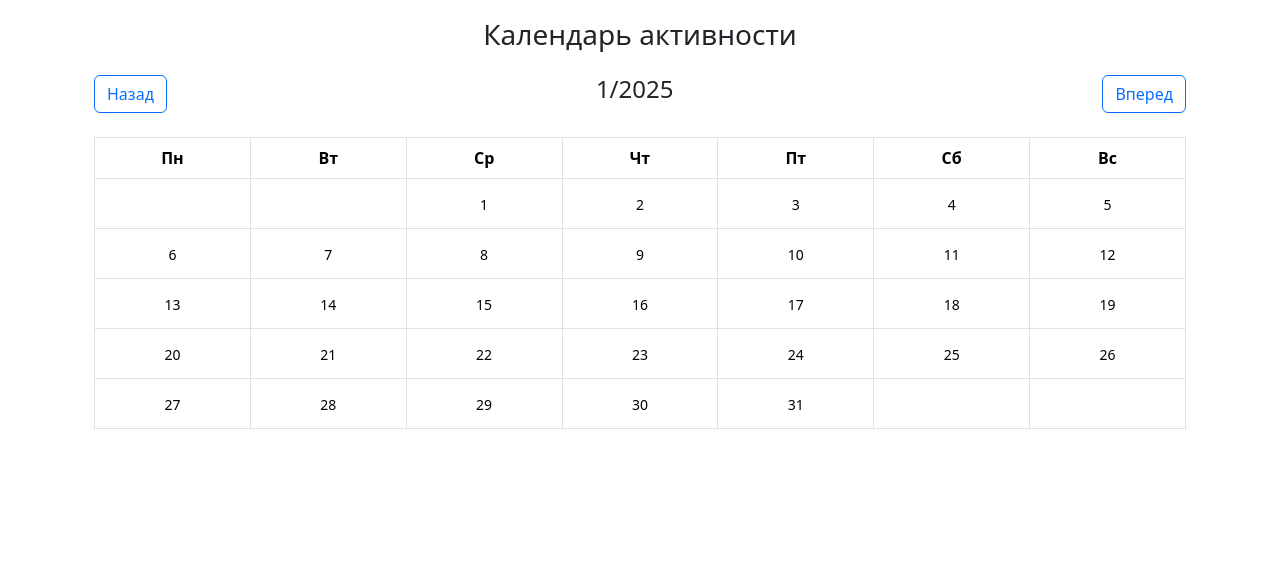
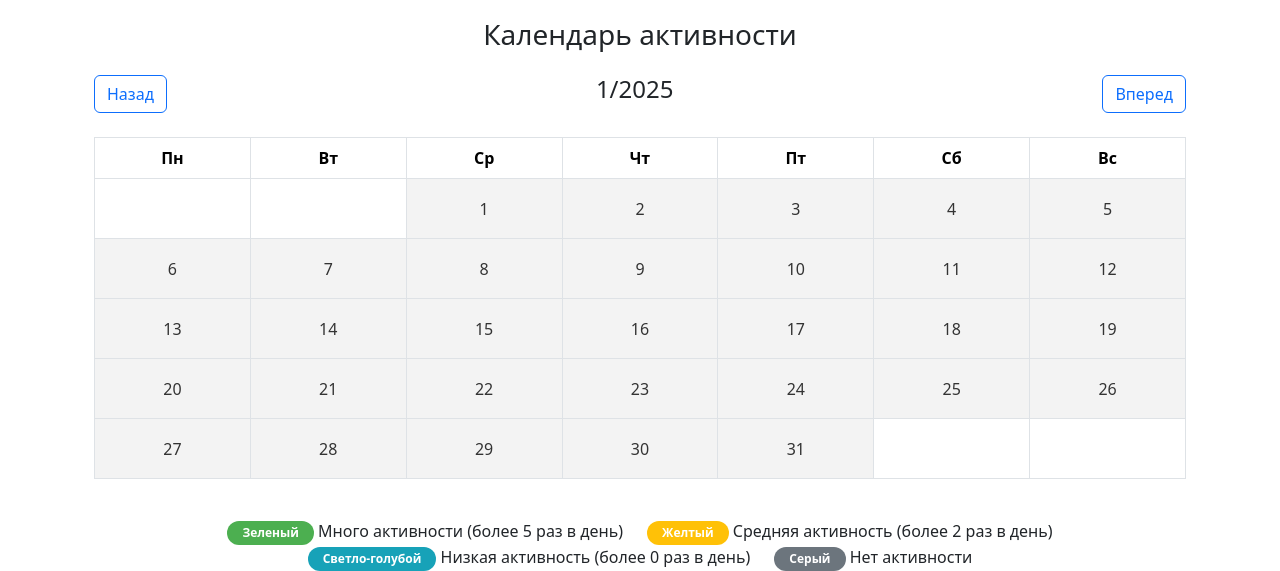
Before and after one commit to 2202zhan/nurtest, a Django app: page /accounts/ in a window 1280 px wide. Shown: the part 342-913 px from the top of the page. Before the commit the page ends 771 px from the top, so only its background shows below. Run offline with Django 5.2, Linux system fonts and the light colour scheme; a user stored in the database is signed in; tables that the repository leaves empty hold one stand-in row (values such as "Sample post"); some libraries are stand-ins or nearby versions.

Commit message:
Добавлен блок activity-info с описанием значений цветов:

```diff
--- a/nurtest/nurtest/accounts/views.py
+++ b/nurtest/nurtest/accounts/views.py
@@ -79,6 +79,7 @@ def settings(request):
 
 
 @login_required
+@login_required
 def home(request):
     user = request.user
 
@@ -104,9 +105,6 @@ def home(request):
         'prev_month': {'year': year if month > 1 else year - 1, 'month': month - 1 if month > 1 else 12},
         'next_month': {'year': year if month < 12 else year + 1, 'month': month + 1 if month < 12 else 1},
     })
-
-
-
 
 def generate_month_activity_calendar(user, year, month):
     # Получение активности пользователя за указанный месяц
@@ -148,7 +146,7 @@ def generate_month_activity_calendar(user, year, month):
                 else:
                     color = "#f3f3f3"
 
-                week_data.append({'date': date, 'color': color, 'count': count})
+                week_data.append({'date': date, 'color': color})  # Убираем count
         calendar_data['weeks'].append(week_data)
 
     return calendar_data
--- a/nurtest/nurtest/templates/home.html
+++ b/nurtest/nurtest/templates/home.html
@@ -38,11 +38,8 @@
                     <tr>
                         {% for day in week %}
                         {% if day.date %}
-                        <td style=`background-color: {{ day.color }};`>
+                        <td style="background-color: {{ day.color }};">
                             <small>{{ day.date.day }}</small>
-                            {% if day.count > 0 %}
-                            <span class="badge bg-dark">{{ day.count }}</span>
-                            {% endif %}
                         </td>
                         {% else %}
                         <td></td>
@@ -54,13 +51,64 @@
             </table>
         </div>
     </div>
+
+    <!-- Информационный блок о цветах активности -->
+    <div class="mt-4 text-center">
+        <div class="row justify-content-center">
+            <div class="col-auto">
+                <span class="badge"
+                    style="background-color: #4CAF50; color: white; padding: 6px 15px; border-radius: 12px;">Зеленый</span>
+                <span>Много активности (более 5 раз в день)</span>
+            </div>
+            <div class="col-auto">
+                <span class="badge"
+                    style="background-color: #FFC107; color: white; padding: 6px 15px; border-radius: 12px;">Желтый</span>
+                <span>Средняя активность (более 2 раз в день)</span>
+            </div>
+            <div class="col-auto">
+                <span class="badge"
+                    style="background-color: #17A2B8; color: white; padding: 6px 15px; border-radius: 12px;">Светло-голубой</span>
+                <span>Низкая активность (более 0 раз в день)</span>
+            </div>
+            <div class="col-auto">
+                <span class="badge"
+                    style="background-color: #6C757D; color: white; padding: 6px 15px; border-radius: 12px;">Серый</span>
+                <span>Нет активности</span>
+            </div>
+        </div>
+    </div>
 </div>
 
 <style>
     .activity-calendar table td {
-        height: 50px;
-        width: 50px;
+        height: 60px;
+        width: 60px;
         vertical-align: middle;
+        padding: 0;
+    }
+
+    .activity-calendar table td small {
+        font-size: 1rem;
+        color: #333;
+    }
+
+    .activity-calendar .badge {
+        font-size: 0.85rem;
+        padding: 6px 15px;
+        border-radius: 12px;
+    }
+
+    /* Уменьшение отступов между элементами */
+    .activity-calendar .row .col-auto {
+        font-size: 0.9rem;
+        margin-right: 20px;
+        text-align: center;
+    }
+
+    .activity-calendar .row .col-auto span {
+        display: block;
+        margin-top: 5px;
+        color: #555;
     }
 </style>
 
```
Also changed, not shown: nurtest/nurtest/tests_platform/views.py (+28 -8 lines).
